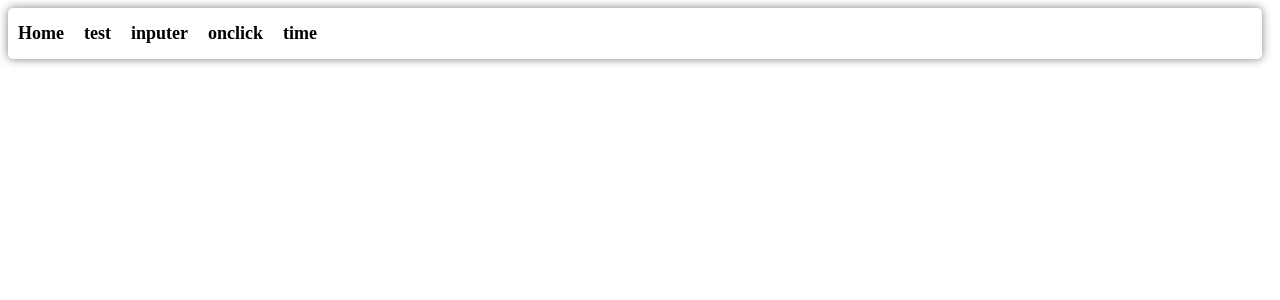
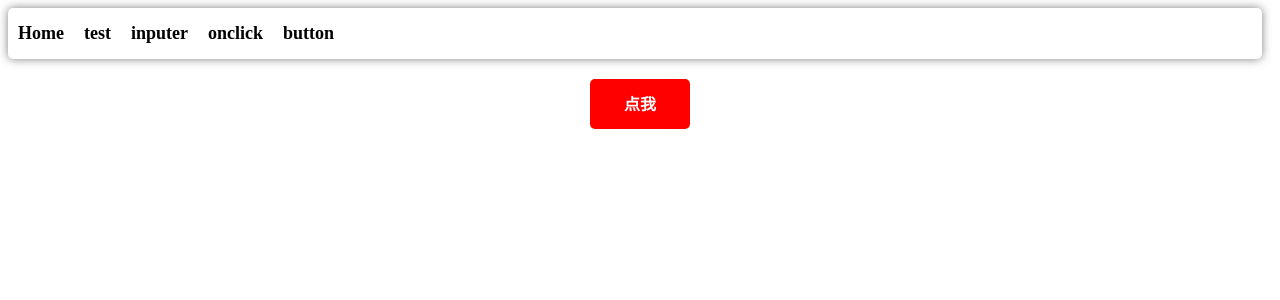
Before and after one commit to MCheping8108/vue-html-demo, a Vue app: page /button in a window 1280 px wide. Shown: the top 300 px of the page. Built offline with nearby package versions, Linux system fonts and the light colour scheme.

Commit message:
增加button.vue

```diff
--- a/src/App.vue
+++ b/src/App.vue
@@ -1,25 +1,46 @@
-<script setup>
+<script>
 import { RouterLink, RouterView } from 'vue-router'
 // import HelloWorld from './components/HelloWorld.vue'
+// import { elbutton } from 'element-plus';
+// import 'element-plus/dist/index.css';
+// import App from './App.vue'
+
+// const app = createApp(App)
+
+// app.use(elbutton)
+// app.mount('#app')
+
+export default {
+ data() {
+   return {
+     menuVisible: false,
+   };
+ },
+ methods: {
+   toggleMenu() {
+     this.menuVisible = !this.menuVisible;
+   },
+ },
+};
 </script>
 
 <template>
   <header>
-
     <div class="wrapper">
       <nav>
         <RouterLink to="/">Home</RouterLink>
         <RouterLink to="/test">test</RouterLink>
         <RouterLink to="/inputer">inputer</RouterLink>
         <RouterLink to="/onclick">onclick</RouterLink>
-        <RouterLink to="/time">time</RouterLink>
+        <RouterLink to="/button">button</RouterLink>
       </nav>
+      <!-- <button @click="toggleMenu">Toggle Menu</button> -->
     </div>
   </header>
 
   <RouterView />
 </template>
 
-<style scoped>
+<style>
 
 </style>
--- a/src/router/index.js
+++ b/src/router/index.js
@@ -8,7 +8,7 @@ const router = createRouter({
     {path: '/test', name: 'test', component: () => import('../views/test.vue')},
     {path: '/inputer', name: 'inputer', component: () => import('../views/inputer.vue')},
     {path: '/onclick', name: 'onclick', component: () => import('../views/onclick.vue')},
-    {path: '/time', name: 'time', component: () => import('../views/time.vue')},
+    {path: '/button', name: 'element', component: () => import('../views/button.vue')},
   ]
 })
 
--- /dev/null
+++ b/src/views/button.vue
@@ -0,0 +1,44 @@
+<script>
+// import { elbutton } from 'element-plus';
+// export default{
+//     components: { elbutton },
+// }
+
+
+</script>
+
+<template>
+<div id="btn"><button type="button" onclick="alert('很酷炫的按钮')">点我</button></div>
+
+
+</template>
+
+
+<style>
+#btn {
+    padding-top: 20px;
+    text-align: center;
+}
+
+#btn button {
+    width: 100px;
+    height: 50px;
+    background-color: red;
+    color: white;
+    border: none;
+    border-radius: 5px;
+    cursor: pointer;
+    font-size: 16px;
+    font-weight: bold;
+    text-align: center;
+    line-height: 50px;
+    transition: all 0.3s ease;
+}
+
+#btn button:hover {
+    transform: scale(1.1);
+    color: black;
+
+    background-color: blue;
+}
+</style>
--- a/src/views/time.vue
+++ /dev/null
@@ -1,18 +0,0 @@
-<script setup>
-document.addEventListener("DOMContentLoaded", function() {
-    const time = document.getElementById("time");
-    const now = new Date();
-    time.textContent = `Current time: ${now}`;
-});
-</script>
-
-<template>
-    <h1>TIME</h1>
-    <div id="time"></div>
-</template>
-
-
-
-<style>
-
-</style>
```
Also changed, not shown: src/views/inputer.vue (line endings or trailing spaces), src/views/onclick.vue (line endings or trailing spaces), src/views/test.vue (line endings or trailing spaces), 1 other file (tests, documents, lock files or other folders).
